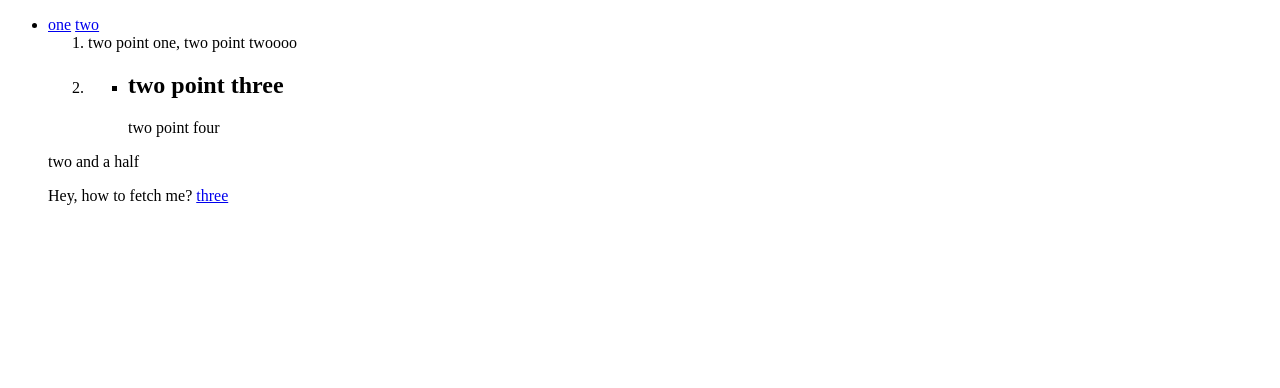
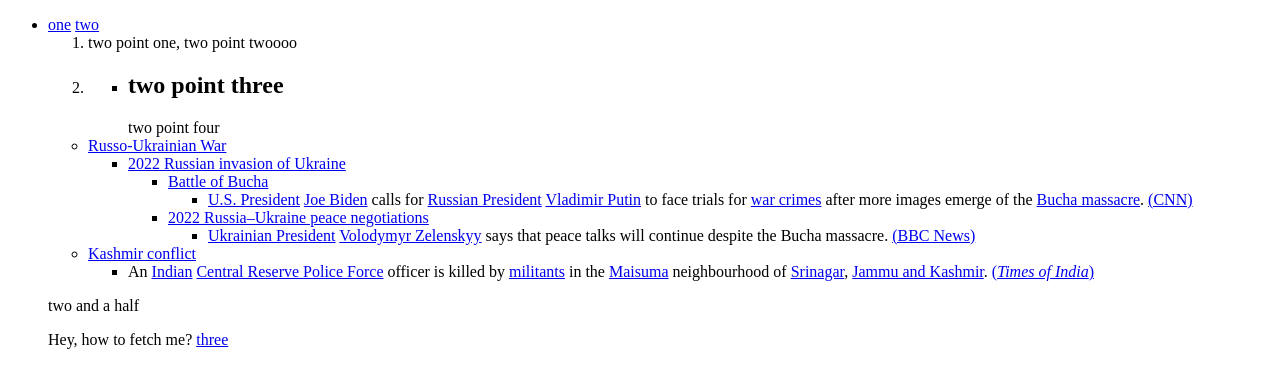
Before and after one commit to sun-ruiheng/Dummy-Page, a plain HTML site: page index.html in a window 1280 px wide. Drawn offline with Linux system fonts and the light colour scheme.

Commit message:
made it more complicated

```diff
--- a/index.html
+++ b/index.html
@@ -18,6 +18,14 @@
                         </ul>
                     </li>
                 </ol>
+                <ul><li><a href="/wiki/Russo-Ukrainian_War" title="Russo-Ukrainian War">Russo-Ukrainian War</a>
+                    <ul><li><a href="/wiki/2022_Russian_invasion_of_Ukraine" title="2022 Russian invasion of Ukraine">2022 Russian invasion of Ukraine</a>
+                    <ul><li><a href="/wiki/Battle_of_Bucha" title="Battle of Bucha">Battle of Bucha</a>
+                    <ul><li><a href="/wiki/President_of_the_United_States" title="President of the United States">U.S. President</a> <a href="/wiki/Joe_Biden" title="Joe Biden">Joe Biden</a> calls for <a href="/wiki/President_of_Russia" title="President of Russia">Russian President</a> <a href="/wiki/Vladimir_Putin" title="Vladimir Putin">Vladimir Putin</a> to face trials for <a href="/wiki/War_crimes_in_the_2022_Russian_invasion_of_Ukraine" title="War crimes in the 2022 Russian invasion of Ukraine">war crimes</a> after more images emerge of the <a href="/wiki/Bucha_massacre" title="Bucha massacre">Bucha massacre</a>. <a rel="nofollow" class="external text" href="https://amp.cnn.com/cnn/2022/04/04/politics/joe-biden-bucha-russia-war-crimes/index.html">(CNN)</a></li></ul></li>
+                    <li><a href="/wiki/2022_Russia%E2%80%93Ukraine_peace_negotiations" title="2022 Russia–Ukraine peace negotiations">2022 Russia–Ukraine peace negotiations</a>
+                    <ul><li><a href="/wiki/President_of_Ukraine" title="President of Ukraine">Ukrainian President</a> <a href="/wiki/Volodymyr_Zelenskyy" title="Volodymyr Zelenskyy">Volodymyr Zelenskyy</a> says that peace talks will continue despite the Bucha massacre. <a rel="nofollow" class="external text" href="https://www.bbc.com/news/world-europe-60987350.amp">(BBC News)</a></li></ul></li></ul></li></ul></li>
+                    <li><a href="/wiki/Kashmir_conflict" title="Kashmir conflict">Kashmir conflict</a>
+                    <ul><li>An <a href="/wiki/India" title="India">Indian</a> <a href="/wiki/Central_Reserve_Police_Force" title="Central Reserve Police Force">Central Reserve Police Force</a> officer is killed by <a href="/wiki/Militant" title="Militant">militants</a> in the <a href="/wiki/Maisuma" title="Maisuma">Maisuma</a> neighbourhood of <a href="/wiki/Srinagar" title="Srinagar">Srinagar</a>, <a href="/wiki/Jammu_and_Kashmir_(union_territory)" title="Jammu and Kashmir (union territory)">Jammu and Kashmir</a>. <a rel="nofollow" class="external text" href="https://timesofindia.indiatimes.com/india/crpf-jawan-killed-another-injured-in-militant-attack-in-srinagar/articleshow/90642689.cms">(<i>Times of India</i>)</a></li></ul></li></ul>
                 <p>two and a half</p>
             </div>
             Hey, how to fetch me?
```
Also changed, not shown: 1 other file.
